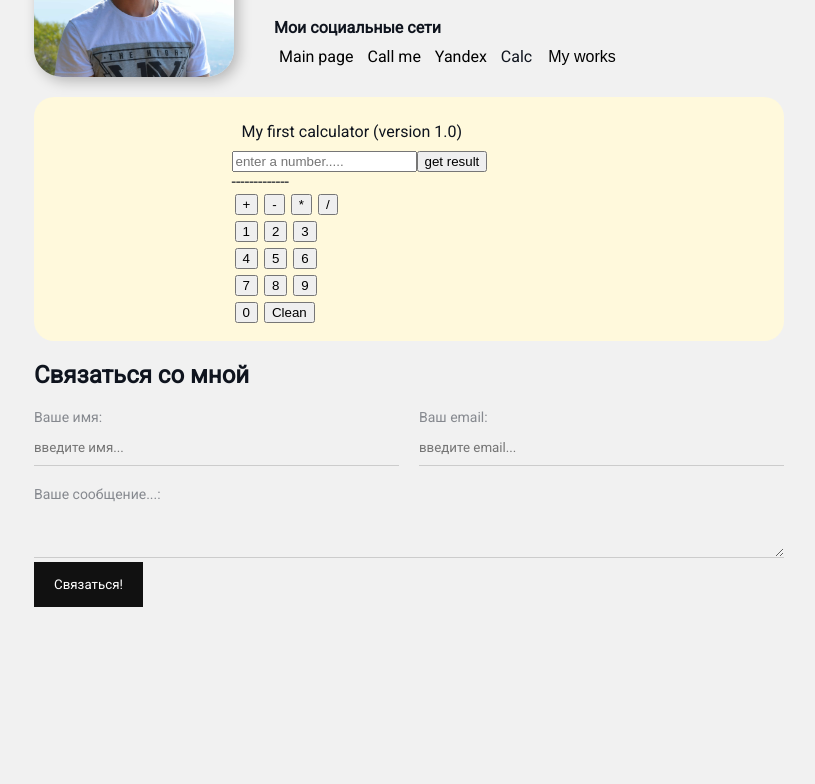
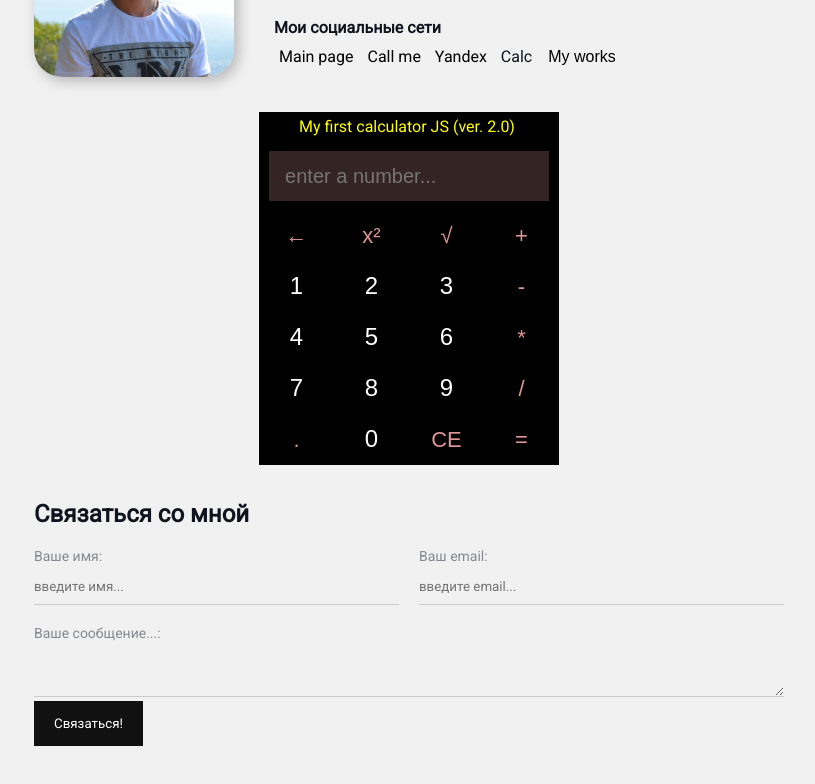
Before and after one commit to Yurtay/IV, a plain HTML site: page index.html in a window 1280 px wide. Both pictures are taken after a click on the element "Calc". Shown: the part 160-944 px from the top of the page, without its empty margins (231-1046 px from the left). Before the commit the page ends 867 px from the top, so only its background shows below. Drawn offline with Linux system fonts and the light colour scheme.

Commit message:
updateCalc

```diff
--- a/app/calc.js
+++ b/app/calc.js
@@ -4,26 +4,22 @@ export function runingCalc () {
 
     const divMain = document.createElement('div'),
           div = document.createElement('div'),
-          button = document.createElement('button'),
           input = document.createElement('input'),
-          div2 = document.createElement('div'),
-          span = document.createElement('span'),
           spanNameCalc = document.createElement('span'),
           divSpanNameCalc = document.createElement('div'),
           divCalc = document.createElement('div')
 
-          spanNameCalc.textContent = 'My first calculator (version 1.0)'
+          spanNameCalc.textContent = 'My first calculator JS (ver. 2.0)'
+          spanNameCalc.className = 'spanNameCalc'
           divMain.className = 'divMAinCalc'
           divCalc.className = 'divCalc'
           divSpanNameCalc.className = 'name-calc'
-          button.textContent = 'get result'
-          button.className = 'get_result'
+
           input.value = ''
-          input.placeholder = 'enter a number.....'
+          input.placeholder = `  enter a number...`
           input.className = 'calc_input'
-          span.textContent = '-------------'
-          div2.append(span)
-          div.append(input, button)
+
+          div.append(input)
           divSpanNameCalc.append(spanNameCalc)
 
 
@@ -31,17 +27,27 @@ export function runingCalc () {
           button1 = document.createElement('button'),
           button2 = document.createElement('button'),
           button3 = document.createElement('button'),
-          button4 = document.createElement('button')
+          button4 = document.createElement('button'),
+          buttonBackspace = document.createElement('button'),
+          buttonSquareNumber = document.createElement('button'),
+          buttonRootNumber = document.createElement('button')
 
           button1.textContent = '+'
-          button1.className = 'buttonClick buttonCalc'
+          button1.className = 'buttonDigit buttonStyle'
           button2.textContent = '-'
-          button2.className = 'buttonClick2 buttonCalc'
+          button2.className = 'buttonDigit buttonStyle'
           button3.textContent = '*'
-          button3.className = 'buttonClick3 buttonCalc'
+          button3.className = 'buttonDigit buttonStyle'
           button4.textContent = '/'
-          button4.className = 'buttonClick4 buttonCalc'
-          div3.append(button1, button2, button3, button4)
+          button4.className = 'buttonDigit buttonStyle'
+          buttonBackspace.textContent = '←'
+          buttonBackspace.className = 'buttonBackSpace buttonStyle'
+          buttonSquareNumber.textContent = 'x²'
+          buttonSquareNumber.className = 'buttonSquare buttonStyle'
+          buttonRootNumber.textContent = '√'
+          buttonRootNumber.className = 'buttonRoot buttonStyle'
+
+          div3.append(buttonBackspace, buttonSquareNumber, buttonRootNumber, button1)
 
 
           const divNumb123 = document.createElement('div'),
@@ -58,108 +64,83 @@ export function runingCalc () {
                 buttonNumb8 = document.createElement('button'),
                 buttonNumb9 = document.createElement('button'),
                 buttonNumb0 = document.createElement('button'),
-                buttonClean = document.createElement('button')
+                buttonClean = document.createElement('button'),
+                buttonResult = document.createElement('button'),
+                buttonPoint = document.createElement('button')
 
                 buttonNumb1.textContent = '1'
-                buttonNumb1.className = 'buttonClickNumb1 buttonCalc'
+                buttonNumb1.className = 'buttonDigit buttonStyle buttonNumberStyle'
                 buttonNumb2.textContent = '2'
-                buttonNumb2.className = 'buttonClickNumb2 buttonCalc'
+                buttonNumb2.className = 'buttonDigit buttonStyle buttonNumberStyle'
                 buttonNumb3.textContent = '3'
-                buttonNumb3.className = 'buttonClickNumb3 buttonCalc'
+                buttonNumb3.className = 'buttonDigit buttonStyle buttonNumberStyle'
                 buttonNumb4.textContent = '4'
-                buttonNumb4.className = 'buttonClickNumb4 buttonCalc'
+                buttonNumb4.className = 'buttonDigit buttonStyle buttonNumberStyle'
                 buttonNumb5.textContent = '5'
-                buttonNumb5.className = 'buttonClickNumb5 buttonCalc'
+                buttonNumb5.className = 'buttonDigit buttonStyle buttonNumberStyle'
                 buttonNumb6.textContent = '6'
-                buttonNumb6.className = 'buttonClickNumb6 buttonCalc'
+                buttonNumb6.className = 'buttonDigit buttonStyle buttonNumberStyle'
                 buttonNumb7.textContent = '7'
-                buttonNumb7.className = 'buttonClickNumb7 buttonCalc'
+                buttonNumb7.className = 'buttonDigit buttonStyle buttonNumberStyle'
                 buttonNumb8.textContent = '8'
-                buttonNumb8.className = 'buttonClickNumb8 buttonCalc'
+                buttonNumb8.className = 'buttonDigit buttonStyle buttonNumberStyle'
                 buttonNumb9.textContent = '9'
-                buttonNumb9.className = 'buttonClickNumb9 buttonCalc'
+                buttonNumb9.className = 'buttonDigit buttonStyle buttonNumberStyle'
                 buttonNumb0.textContent = '0'
-                buttonNumb0.className = 'buttonClickNumb0 buttonCalc'
-                buttonClean.textContent = 'Clean'
-                buttonClean.className = 'buttonClickClean buttonCalc'
+                buttonNumb0.className = 'buttonDigit buttonStyle buttonNumberStyle'
+                buttonPoint.textContent = '.'
+                buttonPoint.className = 'buttonDigit buttonStyle'
+                buttonClean.textContent = 'CE'
+                buttonClean.className = 'buttonClean buttonStyle'
+                buttonResult.textContent = '='
+                buttonResult.className = 'buttonResult buttonStyle'
 
-                divNumb123.append(buttonNumb1, buttonNumb2, buttonNumb3)
-                divNumb456.append(buttonNumb4, buttonNumb5, buttonNumb6)
-                divNumb789.append(buttonNumb7, buttonNumb8, buttonNumb9)
-                divNumb0.append(buttonNumb0, buttonClean)
+                divNumb123.append(buttonNumb1, buttonNumb2, buttonNumb3, button2)
+                divNumb456.append(buttonNumb4, buttonNumb5, buttonNumb6, button3)
+                divNumb789.append(buttonNumb7, buttonNumb8, buttonNumb9, button4)
+                divNumb0.append(buttonPoint, buttonNumb0, buttonClean, buttonResult)
 
-                divCalc.append(divSpanNameCalc, div, div2, div3, divNumb123, divNumb456, divNumb789, divNumb0)
+                divCalc.append(divSpanNameCalc, div, div3, divNumb123, divNumb456, divNumb789, divNumb0)
                 divMain.append(divCalc)
                 bodyPage.append(divMain)
 
-    function addButton1 () {
-        console.log('Hellow')
-        inputValue.value += `${button1.textContent}`
-    }
-    function addButton2 () {
-        console.log('Hellow')
-        inputValue.value += `${button2.textContent}`
-    }
-    function addButton3 () {
-        console.log('Hellow')
-        inputValue.value += `${button3.textContent}`
-    }
-    function addButton4 () {
-        console.log('Hellow')
-        inputValue.value += `${button4.textContent}`
+    const inputValue = document.querySelector('.calc_input')
+
+        function buttonCalc() {
+            inputValue.value += `${this.textContent}`
         }
 
-    function addButtonNumb1 () {
-        inputValue.value += `${buttonNumb1.textContent}`
+        function buttonSquareCalc() {
+            inputValue.value *= inputValue.value
+            if (isNaN(inputValue.value)) {
+                inputValue.value = 'enter a number...'
+            } else {
+                inputValue.value = inputValue.value
             }
-    function addButtonNumb2 () {
-        inputValue.value += `${buttonNumb2.textContent}`
         }
-    function addButtonNumb3 () {
-        inputValue.value += `${buttonNumb3.textContent}`
+
+        function buttonRootCalc() {
+            inputValue.value = Math.sqrt(inputValue.value)
+            if (isNaN(inputValue.value)) {
+                inputValue.value = 'enter a number...'
+            } else {
+                inputValue.value = inputValue.value
             }
-    function addButtonNumb4 () {
-        inputValue.value += `${buttonNumb4.textContent}`
         }
-    function addButtonNumb5 () {
-        inputValue.value += `${buttonNumb5.textContent}`
+
+        function buttonBackSpace() {
+            inputValue.value = inputValue.value.substring(0, inputValue.value.length-1)
         }
-    function addButtonNumb6 () {
-        inputValue.value += `${buttonNumb6.textContent}`
-    }
-    function addButtonNumb7 () {
-        inputValue.value += `${buttonNumb7.textContent}`
-    }
-    function addButtonNumb8 () {
-        inputValue.value += `${buttonNumb8.textContent}`
-    }
-    function addButtonNumb9 () {
-        inputValue.value += `${buttonNumb9.textContent}`
-    }
-    function addButtonNumb0 () {
-        inputValue.value += `${buttonNumb0.textContent}`
-    }
-    function addButtonClean () {
+
+        document.querySelectorAll('.buttonDigit').forEach (p => { p.addEventListener('click', buttonCalc) })
+        document.querySelector('.buttonSquare').addEventListener('click', buttonSquareCalc)
+        document.querySelector('.buttonRoot').addEventListener('click', buttonRootCalc)
+        document.querySelector('.buttonBackSpace').addEventListener('click', buttonBackSpace)
+
+        function cleanInput () {
             inputValue.value = ''
         }
-
-    const inputValue = document.querySelector('.calc_input')
-
-        document.querySelector('.buttonClick').addEventListener('click', addButton1)
-        document.querySelector('.buttonClick2').addEventListener('click', addButton2)
-        document.querySelector('.buttonClick3').addEventListener('click', addButton3)
-        document.querySelector('.buttonClick4').addEventListener('click', addButton4)
-        document.querySelector('.buttonClickNumb1').addEventListener('click', addButtonNumb1)
-        document.querySelector('.buttonClickNumb2').addEventListener('click', addButtonNumb2)
-        document.querySelector('.buttonClickNumb3').addEventListener('click', addButtonNumb3)
-        document.querySelector('.buttonClickNumb4').addEventListener('click', addButtonNumb4)
-        document.querySelector('.buttonClickNumb5').addEventListener('click', addButtonNumb5)
-        document.querySelector('.buttonClickNumb6').addEventListener('click', addButtonNumb6)
-        document.querySelector('.buttonClickNumb7').addEventListener('click', addButtonNumb7)
-        document.querySelector('.buttonClickNumb8').addEventListener('click', addButtonNumb8)
-        document.querySelector('.buttonClickNumb9').addEventListener('click', addButtonNumb9)
-        document.querySelector('.buttonClickNumb0').addEventListener('click', addButtonNumb0)
-        document.querySelector('.buttonClickClean').addEventListener('click', addButtonClean)
+        document.querySelector('.buttonClean').addEventListener('click', cleanInput)
 
     function getResult () {
 
@@ -167,16 +148,18 @@ export function runingCalc () {
 
         let b = result.match(/\+|-|\*|\/|\d+/g)
 
-for (let i=0; i < b.length; i++)
-{
-		if (i===0) {result = parseInt(b[i])}
-
+        if (b) {
+            if (b[0] == '-') {
+                const symbolMinus = '-'
+                for (let i=1; i < b.length; i++) {
+                    if (i===1) {
+                        result = symbolMinus + parseInt(b[i])
+                    }
                         switch (b[i])
                         {
                         case '+' :
                         result += parseInt(b[i+1])
                         ++i
-                console.log(parseInt(b[i+1]))
                         break
 
                         case '-':
@@ -196,7 +179,46 @@ for (let i=0; i < b.length; i++)
 
                     }
                 }
+            } else {
+                for (let i=0; i < b.length; i++) {
+                    if (i===0) {result = parseInt(b[i])}
+
+                        switch (b[i])
+                        {
+                        case '+' :
+                        result += parseInt(b[i+1])
+                        ++i
+                        break
+
+                        case '-':
+                        result -= parseInt(b[i+1])
+                        ++i
+                        break
+
+                        case '/':
+                        result /= parseInt(b[i+1])
+                        ++i;
+                        break
+
+                        case '*':
+                        result *= parseInt(b[i+1]);
+                        ++i
+                        break
+
+                    }
+                }
+            }
+
+        }
+
+        if (isNaN(result)) {
+            inputValue.value = `  result is not defined`
+        } else if (!isFinite(result)) {
+            inputValue.value = `  division by zero is not possible`
+        } else {
            inputValue.value = result
         }
-    document.querySelector('.get_result').addEventListener('click', getResult)
     }
+
+    document.querySelector('.buttonResult').addEventListener('click', getResult)
+}
--- a/styles.css
+++ b/styles.css
@@ -277,14 +277,88 @@ border-radius: 20px;
     margin-bottom: 20px;
     border-radius: 20px;
     margin: auto;
-    background: #fff9dc;
 }
 
 .divCalc {
+    background: #000;
     margin: auto;
-    width: 50%;
+    width: 300px;
 }
 
-.buttonCalc {
-    margin: 3px 3px 3px 3px;
+.buttonDigit {
+    height: 50px;
+    width: 25%;
+    margin: 0;
 }
+
+.buttonSquare {
+    height: 50px;
+    width: 25%;
+    margin: 0;
+}
+.buttonBackSpace {
+    height: 50px;
+    width: 25%;
+    margin: 0;
+}
+
+.buttonRoot {
+    height: 50px;
+    width: 25%;
+    margin: 0;
+}
+
+.buttonClean {
+    height: 50px;
+    width: 25%;
+    margin: 0;
+}
+
+.buttonResult {
+    height: 50px;
+    width: 25%;
+    margin: 0;
+}
+
+.name-calc{
+    padding: 0;
+    margin: 0;
+    border: none;
+}
+
+.spanNameCalc {
+    display:block;
+    width: 220px;
+    padding: 5px 0px 5px 0px;
+    margin: 0 auto;
+    color: yellow;
+}
+
+.calc_input {
+    background: #352424;
+    width: 270px;
+    height: 50px;
+    padding: 0px 5px 0px 5px;
+    margin: 10px 10px 10px 10px;
+    border: none;
+    color: white;
+    font-size: 20px;
+}
+
+.buttonStyle {
+    border: none;
+    color: rgb(224, 150, 150);
+    background: #000;
+    font-size: 22px;
+}
+
+.buttonNumberStyle {
+    color: white;
+    font-size: 24px;
+}
+
+.buttonStyle:active {
+    border-radius: 5px;
+    background: rgb(94, 81, 40);
+    font-size: 30px;
+}
```
Lines whose indentation alone changed are shown as unchanged.
